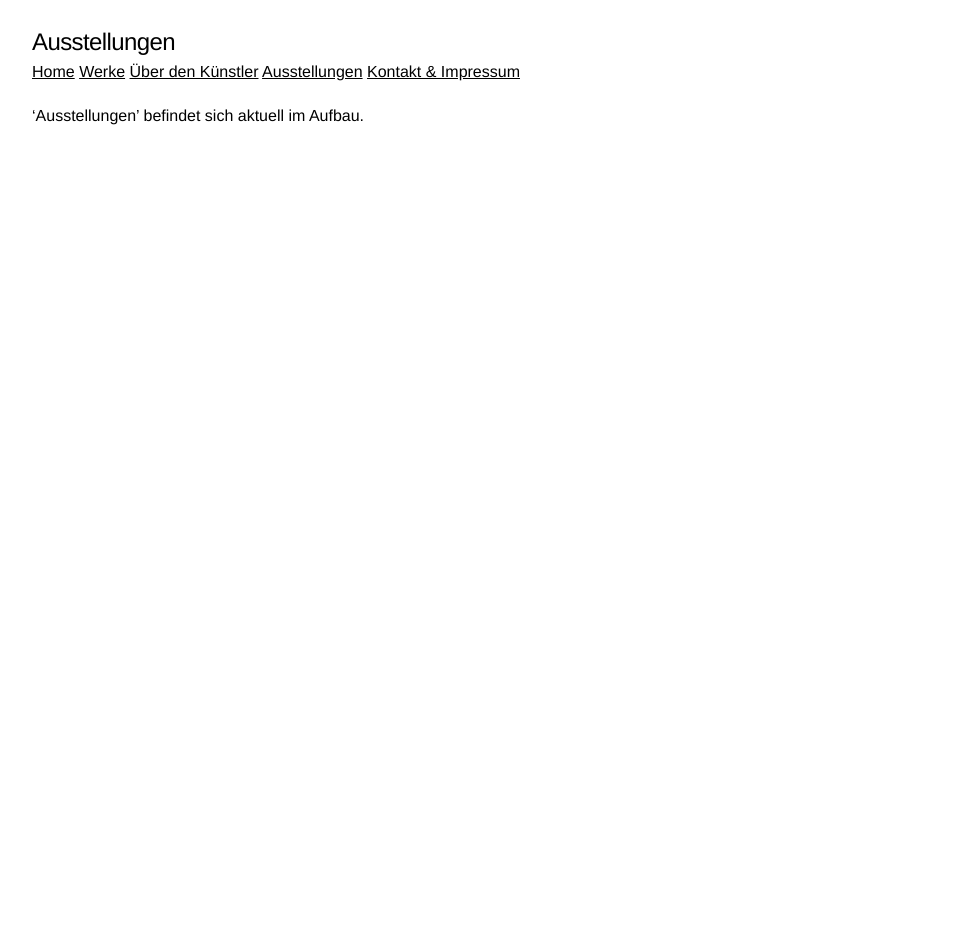
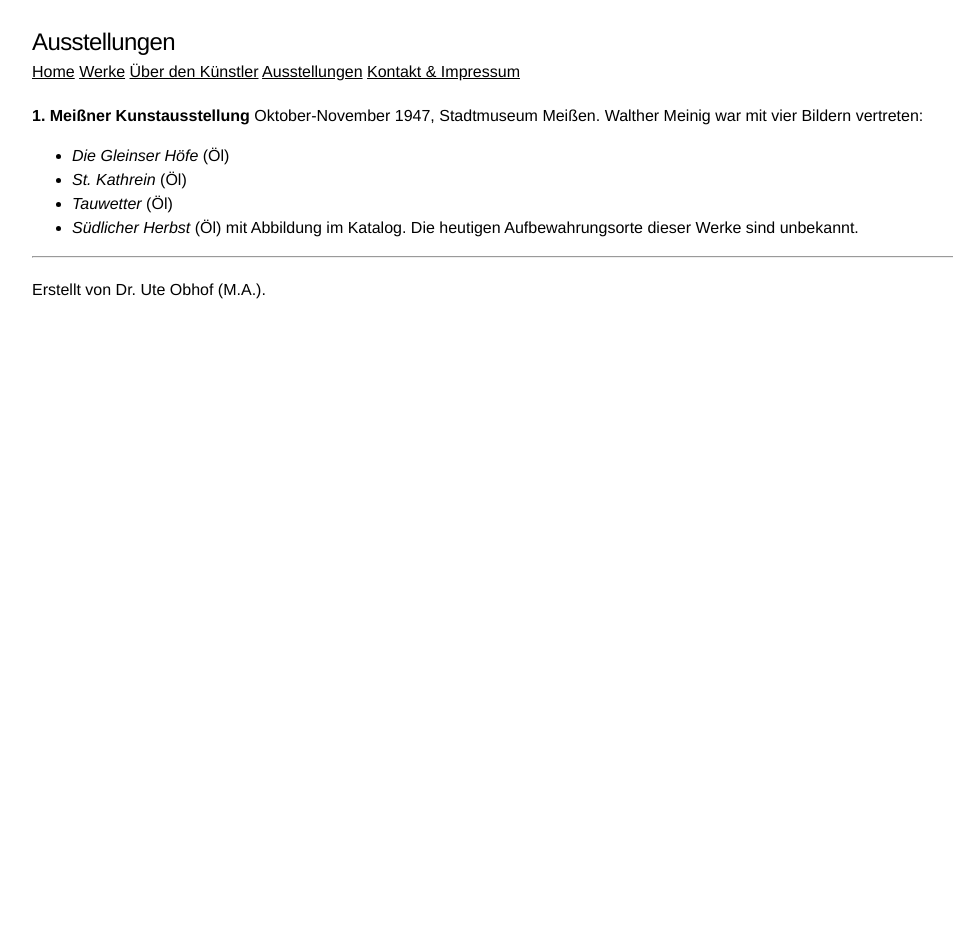
Before and after one commit to meinig-arts/meinig-arts.github.io, a Jekyll site: the page built from exhibitions.md, in a window 1280 px wide. Shown: the whole page, without its empty margins (146-1099 px from the left). Built offline with Jekyll 4.4.1, drawn with Linux system fonts in a browser that asks for light colours; our own code applies the rules of GitHub Pages for plain Markdown files.

Commit message:
Inhalte für 'Über den Künstler' und 'Ausstellungen'

```diff
--- a/exhibitions.md
+++ b/exhibitions.md
@@ -2,4 +2,18 @@
 title: Ausstellungen
 ---
 
-'Ausstellungen' befindet sich aktuell im Aufbau.
+**1. Meißner Kunstausstellung**
+Oktober-November 1947, Stadtmuseum Meißen.
+Walther Meinig war mit vier Bildern vertreten:
+* *Die Gleinser Höfe* (Öl)
+* *St. Kathrein* (Öl)
+- *Tauwetter* (Öl)
+- *Südlicher Herbst* (Öl) mit Abbildung im Katalog.
+Die heutigen Aufbewahrungsorte dieser Werke sind unbekannt.
+
+
+
+
+---
+
+Erstellt von Dr. Ute Obhof (M.A.).
```
Also changed, not shown: about-the-artist.md (+5 -1 lines).
